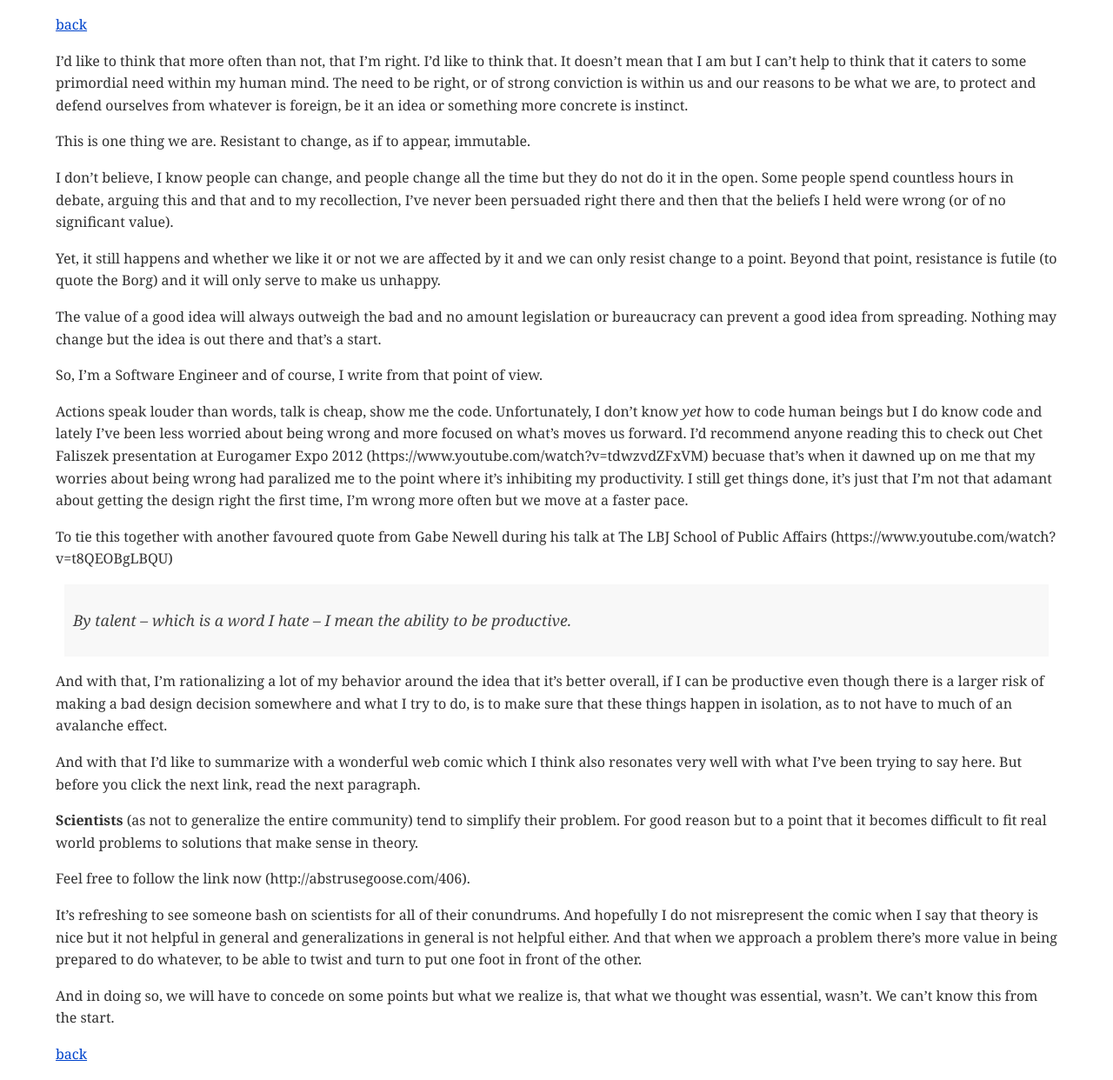
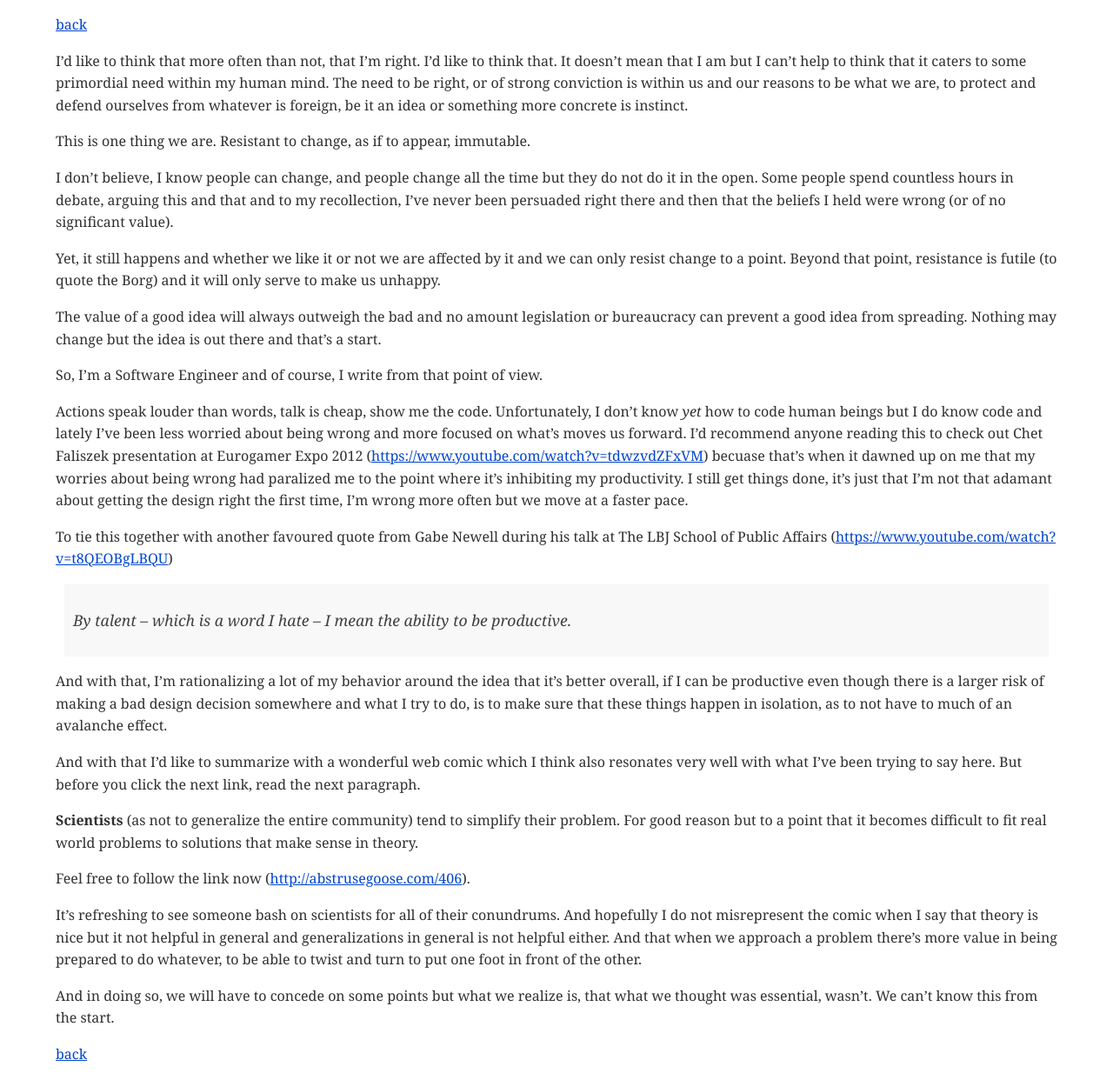
Before and after one commit to leidegre/leidegre.github.com, a Jekyll site: the page built from _posts/2013-04-08-i-was-wrong.md, in a window 1280 px wide. Shown: the whole page at 87% size. Built offline with Jekyll 4.4.1, drawn with Linux system fonts in a browser that asks for light colours; nearby versions of some CDN libraries; part of the change alters nothing that is shown.

```diff
--- a/_posts/2013-04-08-i-was-wrong.md
+++ b/_posts/2013-04-08-i-was-wrong.md
@@ -15,9 +15,9 @@ The value of a good idea will always outweigh the bad and no amount legislation
 
 So, I'm a Software Engineer and of course, I write from that point of view.
 
-Actions speak louder than words, talk is cheap, show me the code. Unfortunately, I don't know *yet* how to code human beings but I do know code and lately I've been less worried about being wrong and more focused on what's moves us forward. I'd recommend anyone reading this to check out Chet Faliszek presentation at Eurogamer Expo 2012 (https://www.youtube.com/watch?v=tdwzvdZFxVM) becuase that's when it dawned up on me that my worries about being wrong had paralized me to the point where it's inhibiting my productivity. I still get things done, it's just that I'm not that adamant about getting the design right the first time, I'm wrong more often but we move at a faster pace.
+Actions speak louder than words, talk is cheap, show me the code. Unfortunately, I don't know *yet* how to code human beings but I do know code and lately I've been less worried about being wrong and more focused on what's moves us forward. I'd recommend anyone reading this to check out Chet Faliszek presentation at Eurogamer Expo 2012 ([https://www.youtube.com/watch?v=tdwzvdZFxVM](https://www.youtube.com/watch?v=tdwzvdZFxVM)) becuase that's when it dawned up on me that my worries about being wrong had paralized me to the point where it's inhibiting my productivity. I still get things done, it's just that I'm not that adamant about getting the design right the first time, I'm wrong more often but we move at a faster pace.
 
-To tie this together with another favoured quote from Gabe Newell during his talk at The LBJ School of Public Affairs (https://www.youtube.com/watch?v=t8QEOBgLBQU)
+To tie this together with another favoured quote from Gabe Newell during his talk at The LBJ School of Public Affairs ([https://www.youtube.com/watch?v=t8QEOBgLBQU](https://www.youtube.com/watch?v=t8QEOBgLBQU))
 
 > By talent -- which is a word I hate -- I mean the ability to be productive.
 
@@ -27,7 +27,7 @@ And with that I'd like to summarize with a wonderful web comic which I think als
 
 **Scientists** (as not to generalize the entire community) tend to simplify their problem. For good reason but to a point that it becomes difficult to fit real world problems to solutions that make sense in theory.
 
-Feel free to follow the link now (http://abstrusegoose.com/406).
+Feel free to follow the link now ([http://abstrusegoose.com/406](http://abstrusegoose.com/406)).
 
 It's refreshing to see someone bash on scientists for all of their conundrums. And hopefully I do not misrepresent the comic when I say that theory is nice but it not helpful in general and generalizations in general is not helpful either. And that when we approach a problem there's more value in being prepared to do whatever, to be able to twist and turn to put one foot in front of the other.
 
```
